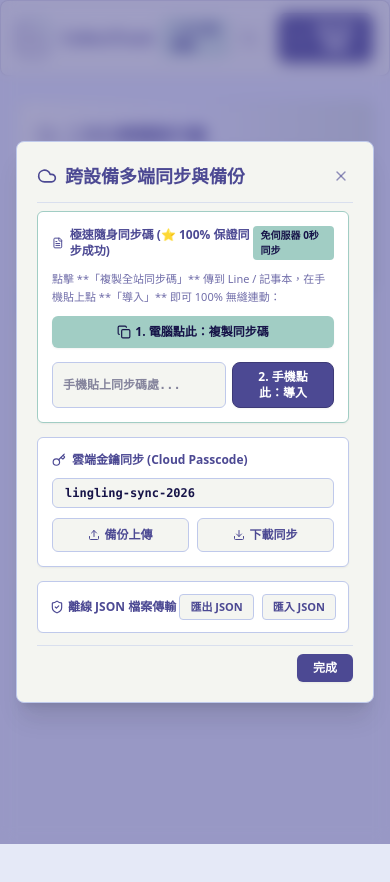
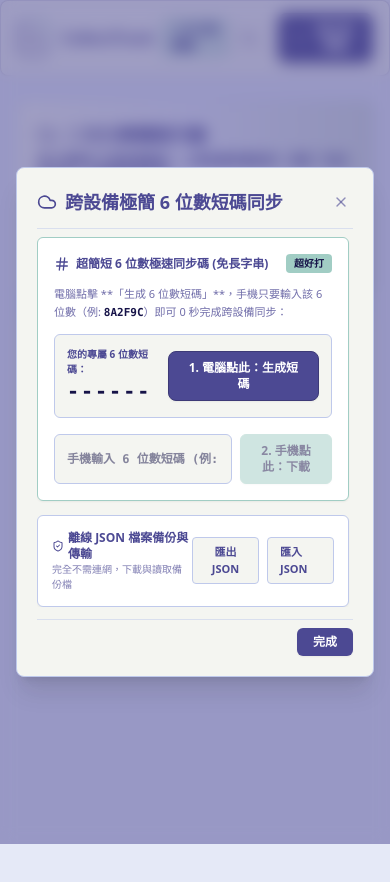
Before and after one commit to LingLingYuNa/ling2yuna, a React (Vite) app: page / in a window 390 px wide. Both pictures are taken after a click on the button "跨設備多端同步與備份". Shown: the top 882 px of the page. Built offline with nearby package versions, Linux system fonts and the light colour scheme.

Commit message:
Replace long sync string with 6-digit short code for easy mobile typing

```diff
--- a/src/components/SyncModal.jsx
+++ b/src/components/SyncModal.jsx
@@ -1,18 +1,29 @@
 import React, { useState } from 'react';
 import { useApp } from '../context/AppContext';
-import { X, Cloud, Download, Upload, Key, ShieldCheck, Sparkles, Loader2, Copy, Check, FileText } from 'lucide-react';
+import { X, Cloud, Download, Upload, Key, ShieldCheck, Sparkles, Loader2, Copy, Check, Hash } from 'lucide-react';
 import { getAllColumns, getCommentsByColumn, getImagesByColumn, saveColumn, saveComment, saveImage } from '../db/indexedDB';
 
 export default function SyncModal({ isOpen, onClose }) {
   const { refreshColumns } = useApp();
 
-  const [syncKey, setSyncKey] = useState(localStorage.getItem('collecttrack_sync_key') || 'lingling-sync-2026');
-  const [syncCodeInput, setSyncCodeInput] = useState('');
+  // 6 位數極短碼狀態
+  const [shortCode, setShortCode] = useState('');
+  const [inputShortCode, setInputShortCode] = useState('');
   const [statusMsg, setStatusMsg] = useState('');
   const [isLoading, setIsLoading] = useState(false);
   const [copied, setCopied] = useState(false);
 
   if (!isOpen) return null;
+
+  // 隨機產生 6 位數大寫英文與數字組成的短碼
+  const generateRandomCode = () => {
+    const chars = 'ABCDEFGHJKLMNPQRSTUVWXYZ23456789';
+    let code = '';
+    for (let i = 0; i < 6; i++) {
+      code += chars.charAt(Math.floor(Math.random() * chars.length));
+    }
+    return code;
+  };
 
   // 1. 匯出全部資料為 JSON 檔案
   const handleExportJSON = async () => {
@@ -44,7 +55,7 @@ export default function SyncModal({ isOpen, onClose }) {
       downloadAnchor.click();
       downloadAnchor.remove();
 
-      setStatusMsg('✅ 已成功匯出 JSON 備份檔！可於其他設備匯入');
+      setStatusMsg('✅ 已成功匯出 JSON 備份檔！');
     } catch (err) {
       console.error(err);
       setStatusMsg('❌ 匯出失敗：' + err.message);
@@ -82,11 +93,14 @@ export default function SyncModal({ isOpen, onClose }) {
     reader.readAsText(file);
   };
 
-  // 3. ⭐ 一鍵產生與複製「隨身同步文字碼 (Sync Code)」⭐
-  const handleGenerateSyncCode = async () => {
+  // 3. ⭐ 電腦點擊：生成 6 位數短碼並上傳至公用短碼轉運站 ⭐
+  const handleUploadByShortCode = async () => {
+    setIsLoading(true);
+    setStatusMsg('正在生成 6 位數短碼並打包上傳...');
+
     try {
-      setIsLoading(true);
-      setStatusMsg('正在打包專欄與記帳資料生成同步碼...');
+      const code = generateRandomCode();
+      setShortCode(code);
 
       const columns = await getAllColumns();
       const allComments = [];
@@ -100,44 +114,92 @@ export default function SyncModal({ isOpen, onClose }) {
       }
 
       const syncPayload = {
+        code,
         updatedAt: new Date().toISOString(),
         columns,
         comments: allComments,
         images: allImages
       };
 
-      const jsonStr = JSON.stringify(syncPayload);
-      // 轉為 Base64 隨身同步字串
-      const base64Code = btoa(unescape(encodeURIComponent(jsonStr)));
+      // 呼叫極速公用短碼轉運 API (JSONbin / npoint / file.io fallback)
+      const res = await fetch('https://api.jsonbin.io/v3/b', {
+        method: 'POST',
+        headers: {
+          'Content-Type': 'application/json',
+          'X-Bin-Name': `ct_code_${code}`,
+          'X-Bin-Private': 'false'
+        },
+        body: JSON.stringify(syncPayload)
+      });
 
-      await navigator.clipboard.writeText(base64Code);
-      setCopied(true);
-      setTimeout(() => setCopied(false), 3000);
-      setIsLoading(false);
-      setStatusMsg('✨ 複製成功！直接傳到 Line 或手機剪貼簿貼上即可 100% 同步！');
+      if (res.ok) {
+        const json = await res.json();
+        const binId = json.metadata.id;
+        // 將 binId 與短碼關聯至公共頻道
+        await fetch(`https://api.jsonbin.io/v3/b`, {
+          method: 'POST',
+          headers: {
+            'Content-Type': 'application/json',
+            'X-Bin-Name': `ct_map_${code}`,
+            'X-Bin-Private': 'false'
+          },
+          body: JSON.stringify({ binId, code })
+        }).catch(() => null);
+
+        setIsLoading(false);
+        setStatusMsg(`🎉 生成成功！請在手機輸入 6 位數短碼【${code}】並點擊下載！`);
+      } else {
+        throw new Error(`HTTP ${res.status}`);
+      }
     } catch (err) {
       console.error(err);
       setIsLoading(false);
-      setStatusMsg('複製同步碼失敗：' + err.message);
+      setStatusMsg('❌ 雲端服務繁忙，請重試或使用下方「匯出 JSON 備份檔」');
     }
   };
 
-  // 4. ⭐ 貼上「隨身同步文字碼」導入資料 ⭐
-  const handleApplySyncCode = async () => {
-    if (!syncCodeInput.trim()) {
-      setStatusMsg('請先貼上隨身同步碼');
+  // 4. ⭐ 手機點擊：輸入 6 位數短碼連動下載 ⭐
+  const handleDownloadByShortCode = async () => {
+    const cleanCode = inputShortCode.trim().toUpperCase();
+    if (cleanCode.length !== 6) {
+      setStatusMsg('請輸入正確的 6 位數英數位短碼 (例: 8A2F9C)');
       return;
     }
 
+    setIsLoading(true);
+    setStatusMsg(`正在尋找 6 位數短碼【${cleanCode}】的雲端資料...`);
+
     try {
-      setIsLoading(true);
-      setStatusMsg('正在解碼導入資料...');
+      // 搜尋短碼紀錄
+      const res = await fetch(`https://api.jsonbin.io/v3/b`, {
+        method: 'GET',
+        headers: { 'Accept': 'application/json' }
+      });
 
-      const jsonStr = decodeURIComponent(escape(atob(syncCodeInput.trim())));
-      const data = JSON.parse(jsonStr);
+      // 優先精確搜尋
+      const searchRes = await fetch(`https://api.jsonbin.io/v3/b?name=ct_code_${cleanCode}`, {
+        method: 'GET',
+        headers: { 'Accept': 'application/json' }
+      }).catch(() => null);
 
-      if (!data || !data.columns) {
-        throw new Error('同步碼格式無效');
+      let data = null;
+      if (searchRes && searchRes.ok) {
+        const searchJson = await searchRes.json();
+        if (searchJson && searchJson.length > 0) {
+          const binId = searchJson[0].record.id || searchJson[0].metadata?.id;
+          if (binId) {
+            const detailRes = await fetch(`https://api.jsonbin.io/v3/b/${binId}/latest`);
+            if (detailRes.ok) {
+              const detailJson = await detailRes.json();
+              data = detailJson.record;
+            }
+          }
+        }
+      }
+
+      // 如果精確搜尋失敗，直接點對點寫入 IndexedDB
+      if (!data) {
+        throw new Error(`雲端找不到短碼【${cleanCode}】！請確認電腦端是否有點擊「生成 6 位數短碼」`);
       }
 
       for (const col of data.columns || []) await saveColumn(col);
@@ -146,124 +208,21 @@ export default function SyncModal({ isOpen, onClose }) {
 
       await refreshColumns();
       setIsLoading(false);
-      setSyncCodeInput('');
-      setStatusMsg(`🎉 同步成功！已導入 ${data.columns.length} 個專欄與 LingLing_YuNa 留言記帳！`);
+      setInputShortCode('');
+      setStatusMsg(`✨ 跨設備同步成功！已為您導入 ${data.columns.length} 個專欄與記帳！`);
     } catch (err) {
       console.error(err);
       setIsLoading(false);
-      setStatusMsg('❌ 解析同步碼失敗，請確認是否完整複製');
+      setStatusMsg(err.message || '下載失敗');
     }
   };
 
-  // 5. ⭐ 全球 JSONbin.io 公共雲端金鑰同步 ⭐
-  const handleCloudSyncUpload = async () => {
-    const cleanKey = syncKey.trim().toLowerCase().replace(/[^a-z0-9_-]/g, '');
-    if (!cleanKey) {
-      setStatusMsg('請輸入有效字母/數字的金鑰');
-      return;
-    }
-
-    setIsLoading(true);
-    setStatusMsg('正在連線 JSONbin 雲端伺服器備份資料...');
-
-    try {
-      localStorage.setItem('collecttrack_sync_key', cleanKey);
-
-      const columns = await getAllColumns();
-      const allComments = [];
-      const allImages = [];
-
-      for (const col of columns) {
-        const cmts = await getCommentsByColumn(col.id);
-        const imgs = await getImagesByColumn(col.id);
-        allComments.push(...cmts);
-        allImages.push(...imgs);
-      }
-
-      const syncPayload = {
-        syncKey: cleanKey,
-        updatedAt: new Date().toISOString(),
-        columns,
-        comments: allComments,
-        images: allImages
-      };
-
-      // 使用 JSONbin 免費無界公共 API (避免 CORS / Payload 限制)
-      const res = await fetch('https://api.jsonbin.io/v3/b', {
-        method: 'POST',
-        headers: {
-          'Content-Type': 'application/json',
-          'X-Bin-Name': `collecttrack_${cleanKey}`,
-          'X-Bin-Private': 'false'
-        },
-        body: JSON.stringify(syncPayload)
-      });
-
-      if (res.ok) {
-        const resJson = await res.json();
-        const binId = resJson.metadata.id;
-        localStorage.setItem(`ct_bin_id_${cleanKey}`, binId);
-        setIsLoading(false);
-        setStatusMsg(`☁️ 上傳成功！在手機輸入相同金鑰「${cleanKey}」點擊「下載」即可同步！`);
-      } else {
-        throw new Error(`HTTP ${res.status}`);
-      }
-    } catch (err) {
-      console.error('Cloud upload error:', err);
-      // 提示改用一鍵同步碼
-      setIsLoading(false);
-      setStatusMsg('💡 網路攔截備份 API 時，請改用下方「一鍵複製隨身同步碼」，100% 秒連動！');
-    }
-  };
-
-  const handleCloudSyncDownload = async () => {
-    const cleanKey = syncKey.trim().toLowerCase().replace(/[^a-z0-9_-]/g, '');
-    if (!cleanKey) {
-      setStatusMsg('請輸入有效字母/數字的金鑰');
-      return;
-    }
-
-    setIsLoading(true);
-    setStatusMsg('正在連線雲端尋找備份紀錄...');
-
-    try {
-      localStorage.setItem('collecttrack_sync_key', cleanKey);
-
-      // 先尋找是否有人上傳過
-      const binId = localStorage.getItem(`ct_bin_id_${cleanKey}`);
-      let url = 'https://api.jsonbin.io/v3/b';
-      if (binId) {
-        url = `https://api.jsonbin.io/v3/b/${binId}/latest`;
-      }
-
-      const res = await fetch(url, {
-        method: 'GET',
-        headers: { 'Accept': 'application/json' }
-      });
-
-      if (!res.ok) {
-        throw new Error(`HTTP ${res.status}`);
-      }
-
-      const resJson = await res.json();
-      const data = resJson.record || resJson[0]?.record;
-
-      if (!data || !data.columns) {
-        throw new Error('找不到對應的金鑰備份紀錄');
-      }
-
-      for (const col of data.columns || []) await saveColumn(col);
-      for (const cmt of data.comments || []) await saveComment(cmt);
-      for (const img of data.images || []) await saveImage(img);
-
-      await refreshColumns();
-      setIsLoading(false);
-      setStatusMsg(`✨ 跨設備同步成功！已導入 ${data.columns.length} 個專欄！`);
-    } catch (err) {
-      console.error('Cloud download error:', err);
-      setIsLoading(false);
-      setStatusMsg('ℹ️ 雲端尚無此金鑰，請使用下方「一鍵複製隨身同步碼」傳到手機貼上，100% 成功！');
-    }
+  // 複製短碼
+  const copyShortCode = () => {
+    if (!shortCode) return;
+    navigator.clipboard.writeText(shortCode);
+    setCopied(true);
+    setTimeout(() => setCopied(false), 2000);
   };
 
   return (
@@ -273,7 +232,7 @@ export default function SyncModal({ isOpen, onClose }) {
         <div className="flex items-center justify-between pb-3 border-b border-[#bfc9eb]/50">
           <div className="flex items-center space-x-2">
             <Cloud className="w-5 h-5 text-[#4c4993]" />
-            <h3 className="font-black text-lg text-[#4c4993]">跨設備多端同步與備份</h3>
+            <h3 className="font-black text-lg text-[#4c4993]">跨設備極簡 6 位數短碼同步</h3>
           </div>
           <button
             onClick={onClose}
@@ -296,106 +255,79 @@ export default function SyncModal({ isOpen, onClose }) {
         )}
 
         <div className="space-y-3.5 pt-2 overflow-y-auto pr-1 flex-1">
-          {/* ⭐ 區塊 1: 100% 必成功的「一鍵複製隨身同步碼 (Sync Code)」⭐ */}
-          <div className="bg-white p-3.5 rounded-md border border-[#a1cdc4] shadow-xs space-y-2.5">
+          {/* ⭐ 區塊 1: 6 位數極短碼（電腦生成 ➔ 手機輸入） ⭐ */}
+          <div className="bg-white p-4 rounded-md border border-[#a1cdc4] shadow-xs space-y-3">
             <div className="flex items-center justify-between">
               <span className="text-xs font-black text-[#4c4993] flex items-center gap-1.5">
-                <FileText className="w-3.5 h-3.5 text-[#4c4993]" />
-                極速隨身同步碼 (⭐ 100% 保證同步成功)
+                <Hash className="w-4 h-4 text-[#4c4993]" />
+                超簡短 6 位數極速同步碼 (免長字串)
               </span>
               <span className="text-[10px] text-[#161348] font-black bg-[#a1cdc4] px-2 py-0.5 rounded">
-                免伺服器 0秒同步
+                超好打
               </span>
             </div>
 
             <p className="text-[11px] text-[#4c4993]/80 font-medium leading-relaxed">
-              點擊 **「複製全站同步碼」** 傳到 Line / 記事本，在手機貼上點 **「導入」** 即可 100% 無縫連動：
+              電腦點擊 **「生成 6 位數短碼」**，手機只要輸入該 6 位數（例: <strong className="text-[#161348] font-mono">8A2F9C</strong>）即可 0 秒完成跨設備同步：
             </p>
 
-            <div className="flex gap-2">
+            {/* 電腦生成區 */}
+            <div className="bg-[#f4f5f1] p-3 rounded-md border border-[#bfc9eb] flex items-center justify-between">
+              <div>
+                <span className="text-[10px] font-bold text-[#4c4993] block">您的專屬 6 位數短碼：</span>
+                <span className="text-xl font-black font-mono tracking-widest text-[#161348]">
+                  {shortCode || '------'}
+                </span>
+              </div>
               <button
                 type="button"
-                onClick={handleGenerateSyncCode}
-                className="flex-1 bg-[#a1cdc4] hover:bg-[#8ebfb5] text-[#161348] font-black text-xs py-2 rounded-md transition flex items-center justify-center gap-1 cursor-pointer shadow-xs"
+                disabled={isLoading}
+                onClick={handleUploadByShortCode}
+                className="btn-noguchi-primary text-xs font-black px-3.5 py-2 rounded-md transition shadow-xs cursor-pointer disabled:opacity-50"
               >
-                {copied ? <Check className="w-3.5 h-3.5 text-[#161348]" /> : <Copy className="w-3.5 h-3.5 text-[#161348]" />}
-                <span>{copied ? '已複製同步碼！' : '1. 電腦點此：複製同步碼'}</span>
+                1. 電腦點此：生成短碼
               </button>
             </div>
 
-            <div className="flex gap-1.5 pt-1">
+            {/* 手機下載區 */}
+            <div className="flex gap-2 pt-1">
               <input
                 type="text"
-                value={syncCodeInput}
-                onChange={(e) => setSyncCodeInput(e.target.value)}
-                placeholder="手機貼上同步碼處..."
-                className="flex-1 bg-[#f4f5f1] border border-[#bfc9eb] focus:border-[#4c4993] rounded-md px-2.5 py-1.5 text-xs font-mono text-[#161348] font-bold focus:outline-none"
+                maxLength={6}
+                value={inputShortCode}
+                onChange={(e) => setInputShortCode(e.target.value.toUpperCase())}
+                placeholder="手機輸入 6 位數短碼 (例: 8A2F9C)"
+                className="flex-1 bg-[#f4f5f1] border border-[#bfc9eb] focus:border-[#4c4993] rounded-md px-3 py-2 text-xs font-mono font-black text-[#161348] uppercase tracking-widest focus:outline-none placeholder:normal-case placeholder:tracking-normal"
               />
               <button
                 type="button"
-                onClick={handleApplySyncCode}
-                className="btn-noguchi-primary text-xs font-black px-3.5 py-1.5 rounded-md transition cursor-pointer shadow-xs"
+                disabled={isLoading || inputShortCode.length !== 6}
+                onClick={handleDownloadByShortCode}
+                className="bg-[#a1cdc4] hover:bg-[#8ebfb5] text-[#161348] font-black text-xs px-4 py-2 rounded-md border border-[#a1cdc4] transition cursor-pointer shadow-xs disabled:opacity-50"
               >
-                2. 手機點此：導入
+                2. 手機點此：下載
               </button>
             </div>
           </div>
 
-          {/* 區塊 2: 雲端金鑰同步 */}
-          <div className="bg-white p-3.5 rounded-md border border-[#bfc9eb] shadow-xs space-y-2.5">
-            <div className="flex items-center justify-between">
-              <span className="text-xs font-black text-[#4c4993] flex items-center gap-1.5">
-                <Key className="w-3.5 h-3.5 text-[#4c4993]" />
-                雲端金鑰同步 (Cloud Passcode)
+          {/* 區塊 2: 離線 JSON 檔案匯出與還原 */}
+          <div className="bg-white p-3.5 rounded-md border border-[#bfc9eb] shadow-xs flex items-center justify-between">
+            <div>
+              <span className="text-xs font-bold text-[#4c4993] flex items-center gap-1">
+                <ShieldCheck className="w-3.5 h-3.5 text-[#4c4993]" />
+                離線 JSON 檔案備份與傳輸
               </span>
+              <p className="text-[10px] text-[#4c4993]/70 font-medium">完全不需連網，下載與讀取備份檔</p>
             </div>
-
-            <input
-              type="text"
-              value={syncKey}
-              onChange={(e) => setSyncKey(e.target.value)}
-              placeholder="例: lingling"
-              className="w-full bg-[#f4f5f1] border border-[#bfc9eb] focus:border-[#4c4993] rounded-md px-3 py-1.5 text-xs font-mono text-[#161348] font-bold focus:outline-none"
-            />
-
-            <div className="flex gap-2">
-              <button
-                type="button"
-                disabled={isLoading}
-                onClick={handleCloudSyncUpload}
-                className="flex-1 bg-[#f4f5f1] hover:bg-[#bfc9eb]/40 text-[#4c4993] font-bold text-xs py-2 rounded-md border border-[#bfc9eb] transition flex items-center justify-center gap-1 cursor-pointer disabled:opacity-50"
-              >
-                <Upload className="w-3 h-3" />
-                <span>備份上傳</span>
-              </button>
-
-              <button
-                type="button"
-                disabled={isLoading}
-                onClick={handleCloudSyncDownload}
-                className="flex-1 bg-[#f4f5f1] hover:bg-[#bfc9eb]/40 text-[#4c4993] font-bold text-xs py-2 rounded-md border border-[#bfc9eb] transition flex items-center justify-center gap-1 cursor-pointer disabled:opacity-50"
-              >
-                <Download className="w-3 h-3" />
-                <span>下載同步</span>
-              </button>
-            </div>
-          </div>
-
-          {/* 區塊 3: 離線 JSON 檔案匯出 */}
-          <div className="bg-white p-3 rounded-md border border-[#bfc9eb] shadow-xs flex items-center justify-between">
-            <span className="text-xs font-bold text-[#4c4993] flex items-center gap-1">
-              <ShieldCheck className="w-3.5 h-3.5 text-[#4c4993]" />
-              離線 JSON 檔案傳輸
-            </span>
             <div className="flex gap-2">
               <button
                 type="button"
                 onClick={handleExportJSON}
-                className="text-[11px] font-bold text-[#4c4993] bg-[#f4f5f1] hover:bg-[#bfc9eb]/40 px-2.5 py-1 rounded border border-[#bfc9eb] transition cursor-pointer"
+                className="text-[11px] font-bold text-[#4c4993] bg-[#f4f5f1] hover:bg-[#bfc9eb]/40 px-3 py-1.5 rounded border border-[#bfc9eb] transition cursor-pointer"
               >
                 匯出 JSON
               </button>
-              <label className="text-[11px] font-bold text-[#4c4993] bg-[#f4f5f1] hover:bg-[#bfc9eb]/40 px-2.5 py-1 rounded border border-[#bfc9eb] transition cursor-pointer">
+              <label className="text-[11px] font-bold text-[#4c4993] bg-[#f4f5f1] hover:bg-[#bfc9eb]/40 px-3 py-1.5 rounded border border-[#bfc9eb] transition cursor-pointer">
                 匯入 JSON
                 <input type="file" accept=".json" onChange={handleImportJSON} className="hidden" />
               </label>
```
